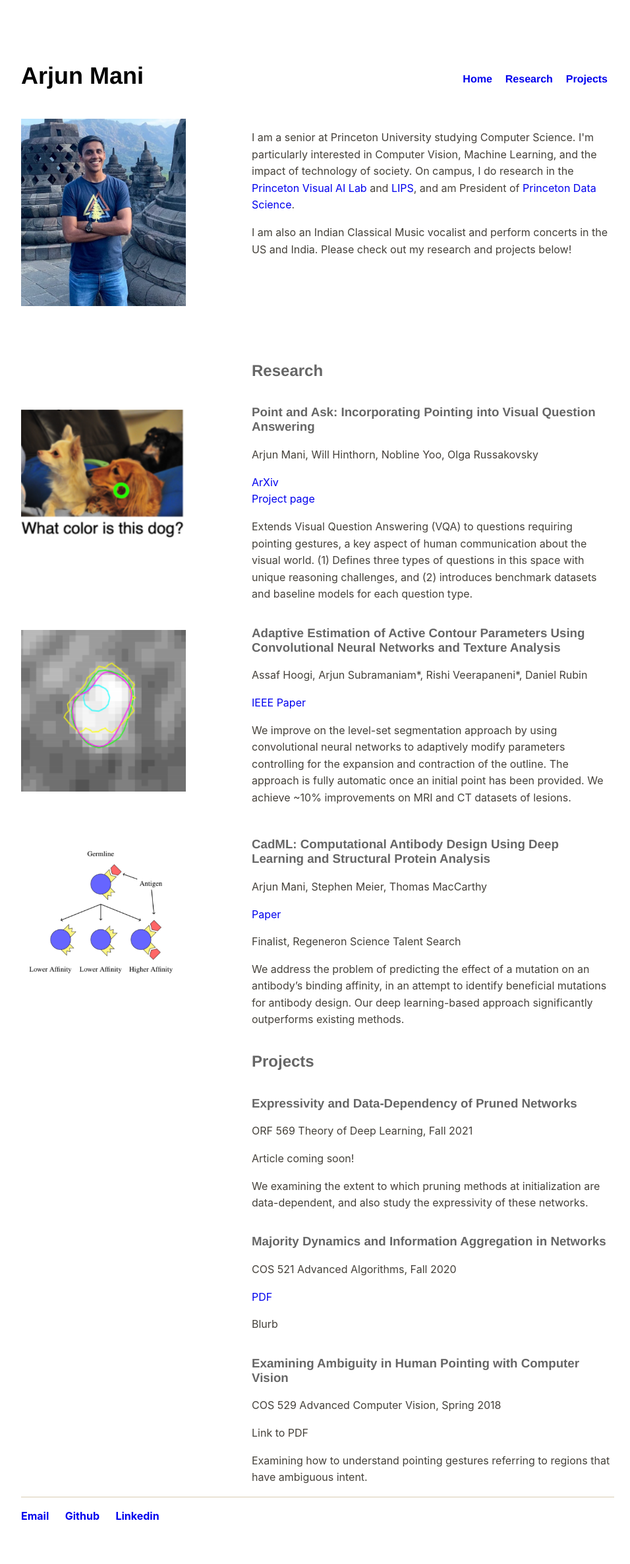
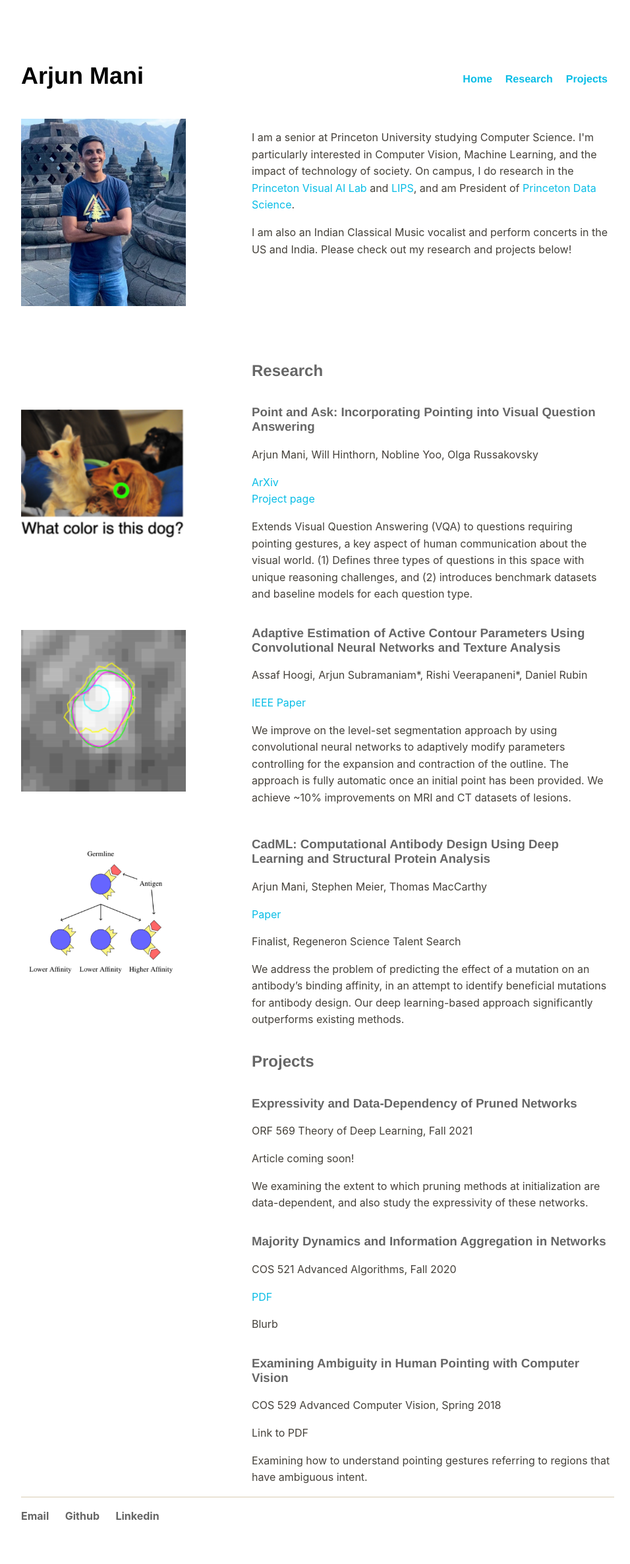
Before and after one commit to arjun-mani/arjun-mani.github.io, a Jekyll site: the page built from index.html, in a window 1280 px wide. Shown: the whole page at 66% size, without its empty margins (160-1116 px from the left). Built offline with Jekyll 4.4.1, drawn with Linux system fonts in a browser that asks for light colours.

Commit message:
Update main.css

```diff
--- a/css/main.css
+++ b/css/main.css
@@ -52,11 +52,11 @@ footer ul li {
   margin-right: 20px;
 }
 footer a {
-  color: 09bde6;
+  color: #666666;
 }
 a {
   text-decoration: none;
-  color: 09bde6;
+  color: #09bde6;
 }
 a:hover {
   text-decoration: none;
```
